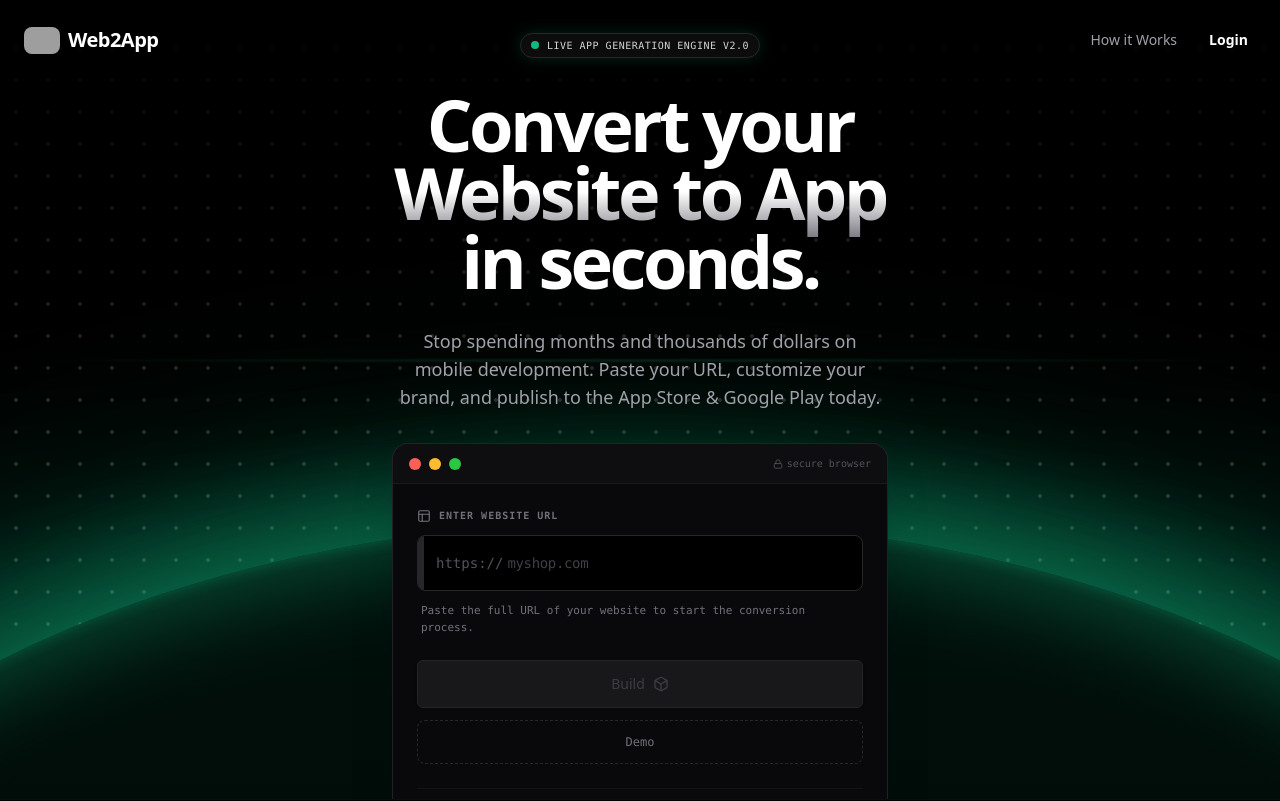
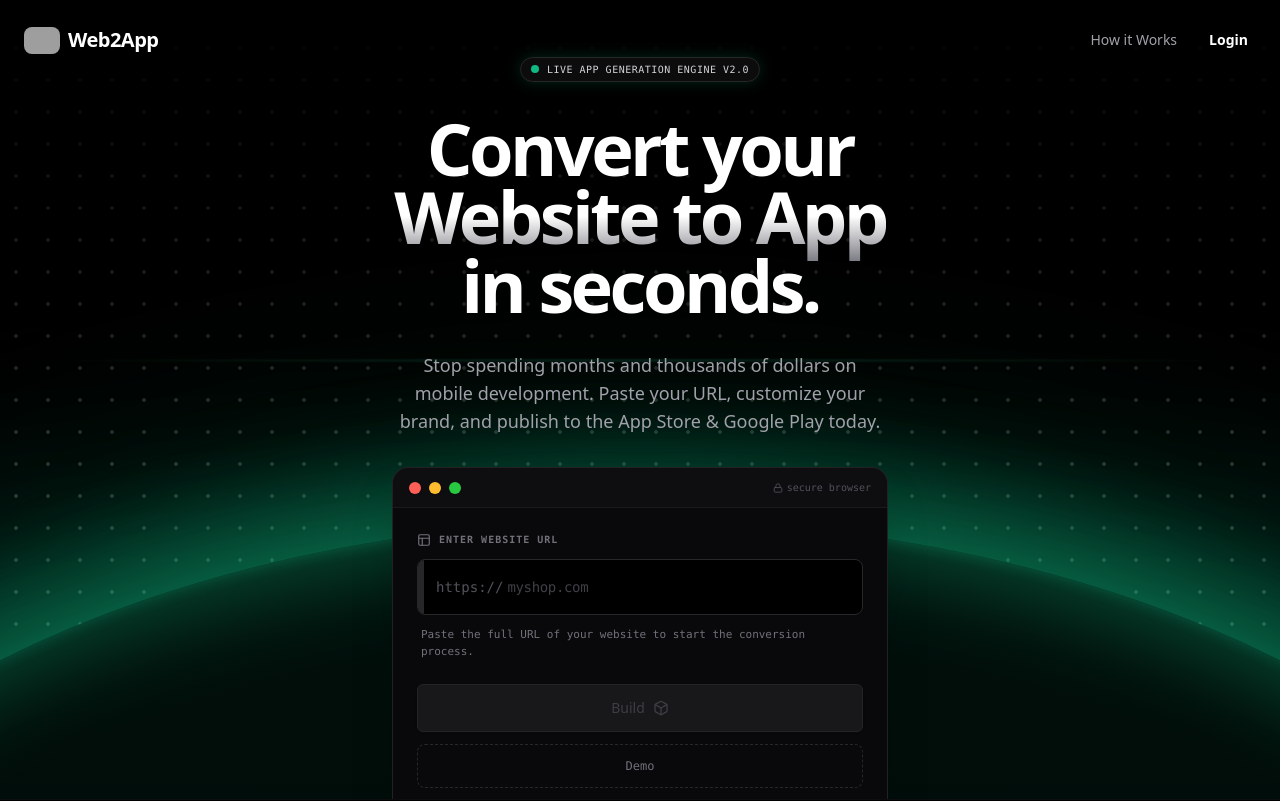
Before and after one commit to Inoncohen2/Web2App-Builder, a Next.js app: page / in a window 1280 px wide. Shown: the top 801 px of the page. Built offline with nearby package versions, Linux system fonts and the light colour scheme; grey boxes are pictures that could not be loaded.

Commit message:
feat(landing): Adjust hero section padding
Increase top padding for the hero section on larger screens to improve visual spacing and content presentation.

```diff
--- a/components/landing/Hero.tsx
+++ b/components/landing/Hero.tsx
@@ -127,7 +127,7 @@ export const Hero = () => {
   return (
     <>
       {showSplash && <TransitionSplash />}
-      <section className="relative z-10 w-full overflow-hidden flex flex-col justify-center items-center bg-black border-b border-white/5 h-[100svh] pt-20 lg:h-screen">
+      <section className="relative z-10 w-full overflow-hidden flex flex-col justify-center items-center bg-black border-b border-white/5 h-[100svh] pt-20 lg:pt-32 lg:h-screen">
         <div className="absolute inset-0 z-0 pointer-events-none">
           <div className="absolute inset-0 bg-[radial-gradient(#ffffff_2px,transparent_1px)] [background-size:32px_32px] opacity-30 [mask-image:linear-gradient(to_bottom,transparent_0%,black_100%)]"></div>
         </div>
```
